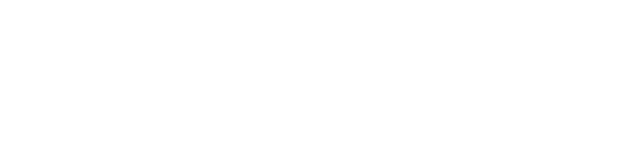
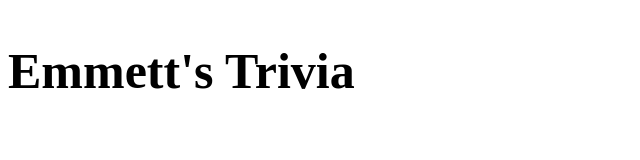
Before and after one commit to hxespro/trivia, a plain HTML site: page home.html in a window 1280 px wide. Shown: the whole page, without its empty margins (0-640 px from the left). Drawn offline with Linux system fonts and the light colour scheme.

Commit message:
Update home.html

```diff
--- a/home.html
+++ b/home.html
@@ -1,2 +1,22 @@
 <html>
+  <head>
+    <title>Trivia-Play Now</title>
+  </head>
+  <body>
+    <style>
+      .front{
+        display: flex;
+        flex-direction: column;
+      }
+
+      .title{
+        font-size: 50px;
+        color: black;
+      }
+    </style>
+
+    <div class="front">
+      <h1 class="title">Emmett's Trivia</h1>
+    </div>
+  </body>
 </html>
```
